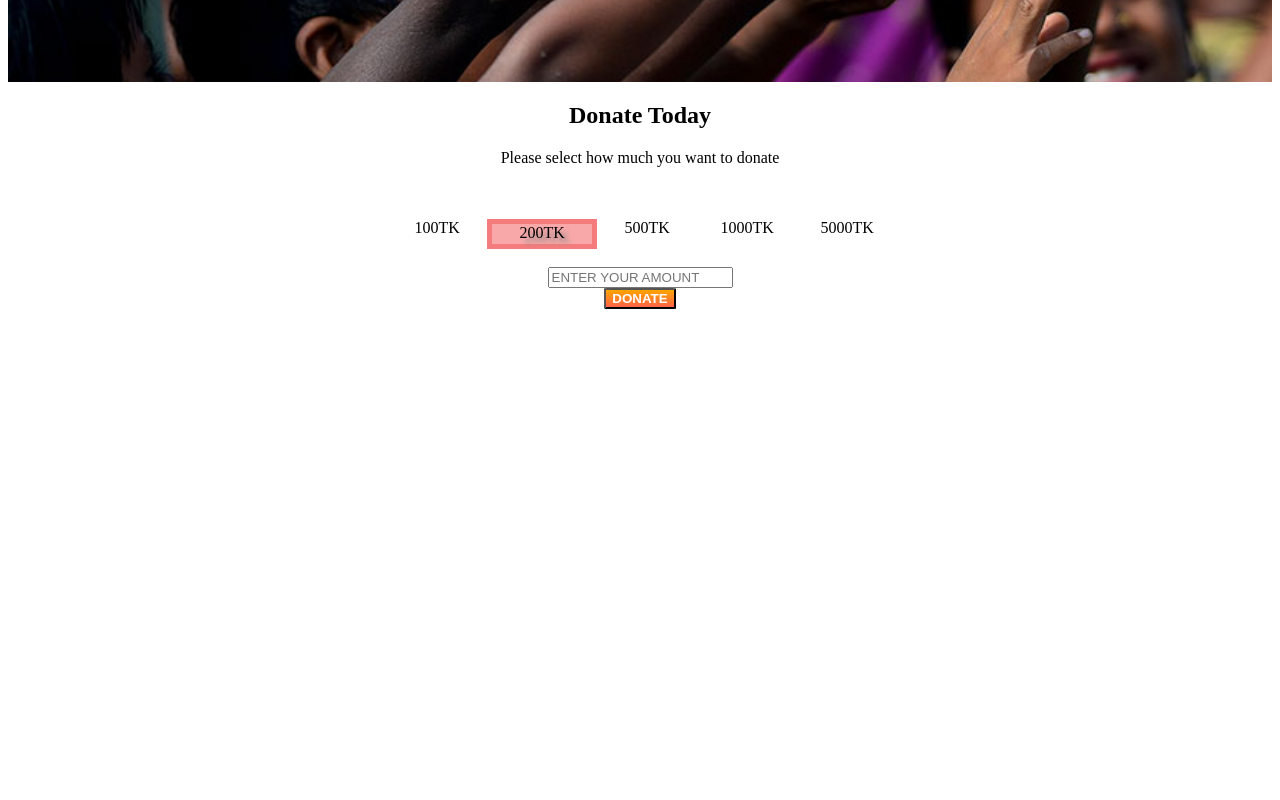
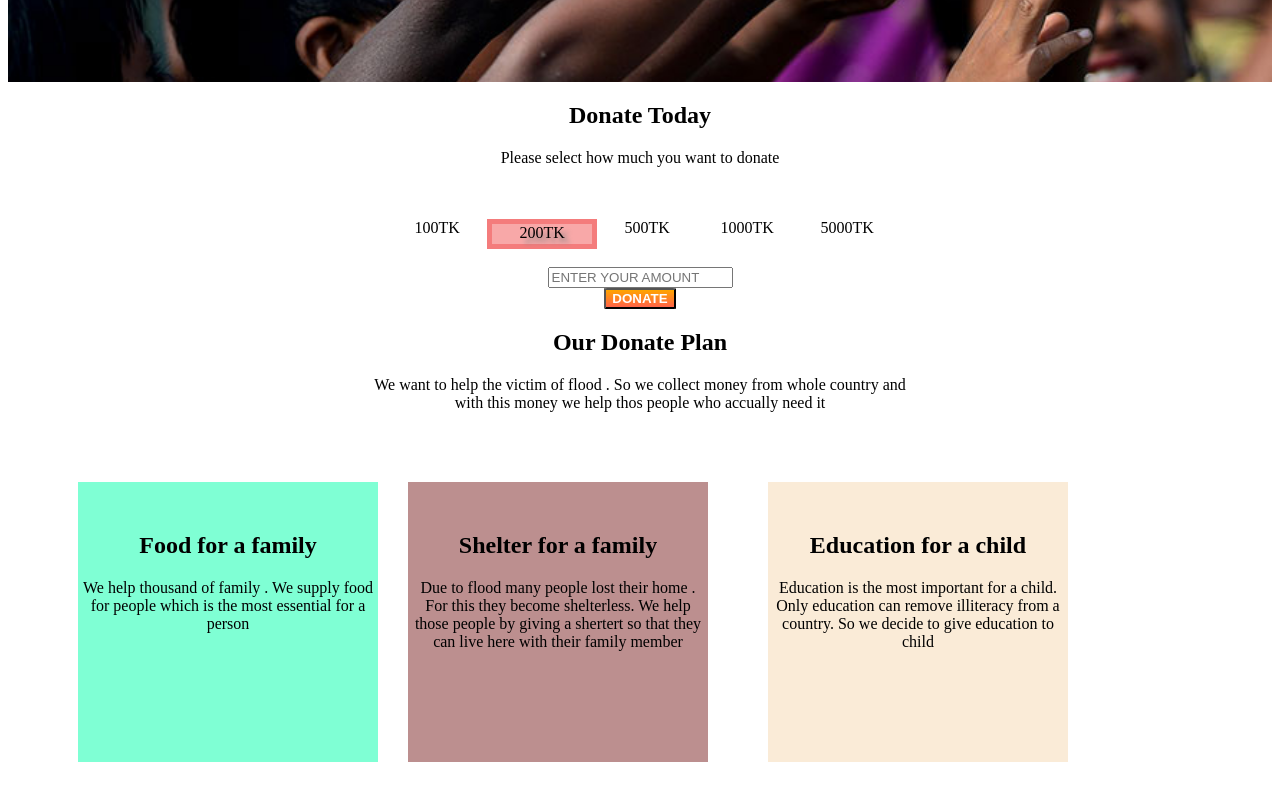
Before and after one commit to sharifulislam141/donate, a plain HTML site: page index.html in a window 1280 px wide. Shown: the part 597-1397 px from the top of the page. Before the commit the page ends 914 px from the top, so only its background shows below. Drawn offline with Linux system fonts and the light colour scheme.

Commit message:
Donation Plan Added

```diff
--- a/index.html
+++ b/index.html
@@ -35,6 +35,31 @@
     <input placeholder="ENTER YOUR AMOUNT" type="text"/><br>
     <button class="batton2"> DONATE</button>
     </section>
+    <section class="plan">
+      <div class="donate-heading">
+        <h1>Our Donate Plan</h1>
+        <p>
+            We want to help the victim of flood . So we collect money from whole country and  <br> with this money we help thos people who accually need it
+        </p>
+      </div>
+        <div class="box">
+
+            <div class="food ">
+                <h1>Food for a family</h1>
+                <p>We help thousand of family . We supply food for people which is the most essential for a person</p>
+            </div>
+            <div class="shelter">
+                <h1>
+                   Shelter for a family
+                </h1>
+                <p> Due to flood many people lost their home . For this they become shelterless. We help those people by giving a shertert so that they can live here with their family member</p>
+            </div>
+            <div class="education">
+                <h1>Education for a child</h1>
+                <p>Education is the most important for a child. Only education can remove illiteracy from a country. So we decide  to give education to child</p>
+            </div>
+        </div>
+    </section>
 
 </body>
 </html>
--- a/style.css
+++ b/style.css
@@ -67,3 +67,37 @@
     text-align: center;
     text-decoration: none;
 }
+.donate-heading{
+    text-align: center;
+}
+.food{
+    width: 300px;
+    height: 250px;
+    background-color: aquamarine;
+    text-align: center;
+    padding-top: 30px;
+    margin: 0px
+    0px;
+}
+.shelter{
+    width: 300px;
+    height: 250px;
+    background-color:rosybrown;
+    text-align: center;
+    padding-top: 30px;
+    margin: 0px 30px;
+}
+.education{
+    width: 300px;
+    height: 250px;
+    background-color:antiquewhite;
+    text-align: center;
+    padding-top: 30px;
+    margin: 0px 30px;
+}
+.box
+{
+    display: flex;
+    margin: 50px;
+    padding: 20px;
+}
```
